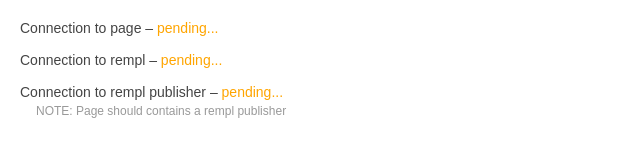
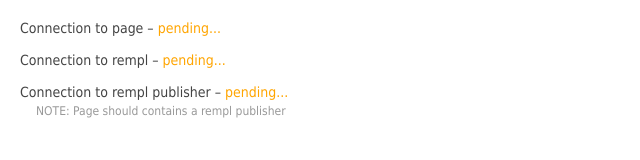
Before and after one commit to rempl/rempl-browser-extension, a browser extension: page src/plugin.html in a window 1280 px wide. Shown: the full height of the page, 0-640 px from the left. Drawn offline with Linux system fonts and the light colour scheme.

Commit message:
Fix font in Firefox

```diff
--- a/src/plugin.html
+++ b/src/plugin.html
@@ -7,7 +7,8 @@
         height: 100%;
         padding: 0;
         margin: 0;
-        font-family: sans-serif;
+        font-family: Tahoma, Verdana, Arial, sans-serif;
+        font-size: 12px;
     }
 
     #state-banner {
```
